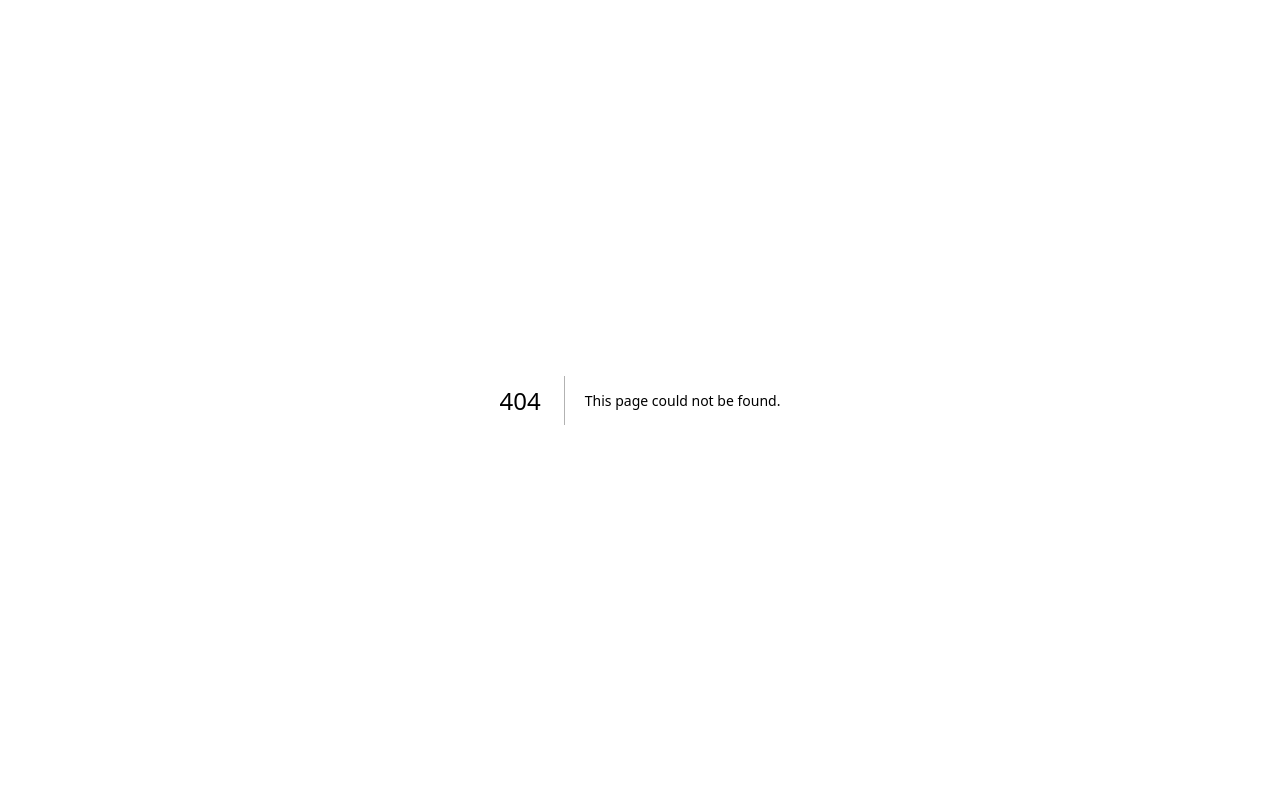
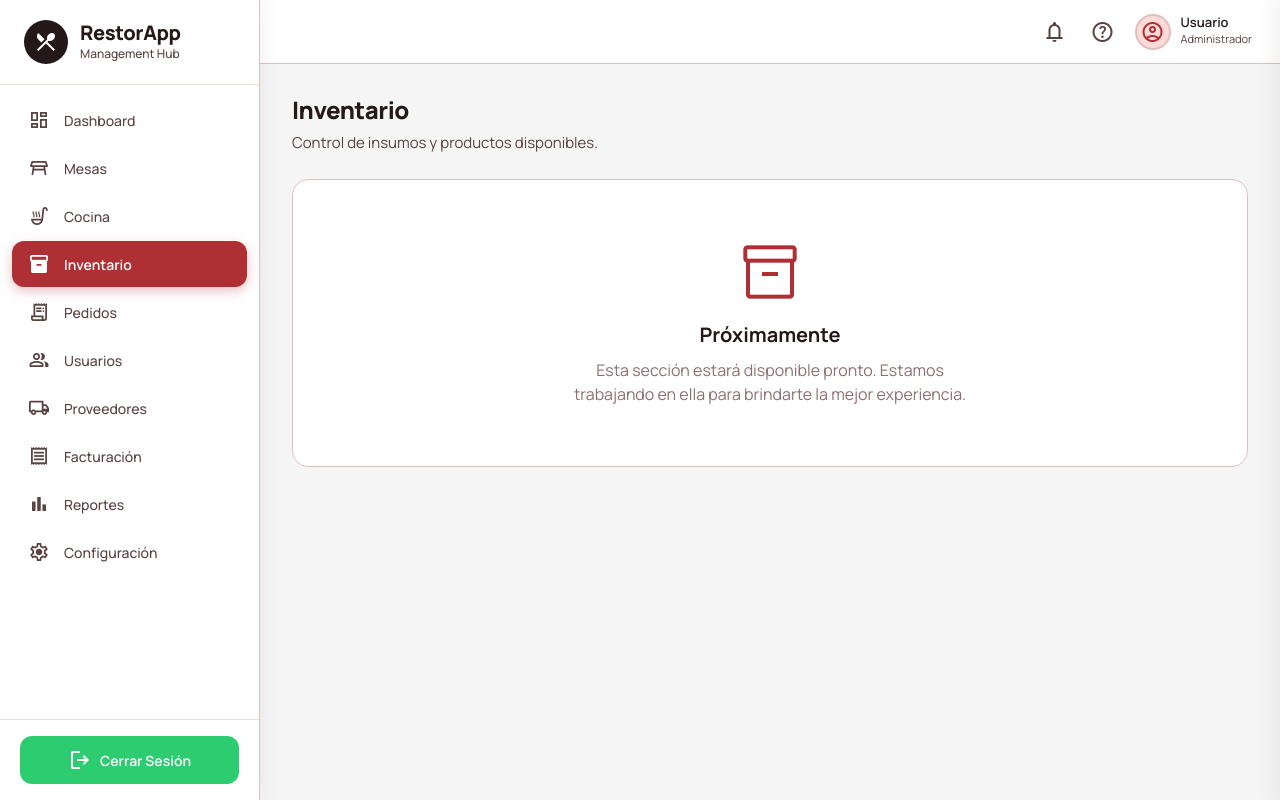
Before and after one commit to dsrojasal/RestorAppV1, a Next.js app: page /dashboard/inventario in a window 1280 px wide. Before the commit this address had no page. Built offline with nearby package versions, Linux system fonts and the light colour scheme.

Commit message:
feat: proximamente placeholder pages for remaining modules

```diff
--- /dev/null
+++ b/src/app/dashboard/configuracion/page.tsx
@@ -0,0 +1,17 @@
+'use client';
+
+export default function ConfiguracionPage() {
+  return (
+    <>
+      <div className="animate-in">
+        <h2 className="page-title">Configuración</h2>
+        <p className="page-subtitle">Ajustes del sistema y preferencias.</p>
+      </div>
+      <div className="card-data animate-in animate-in-delay-1" style={{ textAlign: 'center', padding: '60px 24px' }}>
+        <span className="material-symbols-outlined" style={{ fontSize: 64, color: 'var(--primary)', marginBottom: 16 }}>settings</span>
+        <h3 style={{ fontSize: 20, fontWeight: 700, color: 'var(--text)', marginBottom: 8 }}>Próximamente</h3>
+        <p style={{ color: 'var(--text-muted)', maxWidth: 400, margin: '0 auto' }}>Esta sección estará disponible pronto. Estamos trabajando en ella para brindarte la mejor experiencia.</p>
+      </div>
+    </>
+  );
+}
--- /dev/null
+++ b/src/app/dashboard/facturacion/page.tsx
@@ -0,0 +1,17 @@
+'use client';
+
+export default function FacturacionPage() {
+  return (
+    <>
+      <div className="animate-in">
+        <h2 className="page-title">Facturación</h2>
+        <p className="page-subtitle">Administración de facturas y pagos.</p>
+      </div>
+      <div className="card-data animate-in animate-in-delay-1" style={{ textAlign: 'center', padding: '60px 24px' }}>
+        <span className="material-symbols-outlined" style={{ fontSize: 64, color: 'var(--primary)', marginBottom: 16 }}>receipt</span>
+        <h3 style={{ fontSize: 20, fontWeight: 700, color: 'var(--text)', marginBottom: 8 }}>Próximamente</h3>
+        <p style={{ color: 'var(--text-muted)', maxWidth: 400, margin: '0 auto' }}>Esta sección estará disponible pronto. Estamos trabajando en ella para brindarte la mejor experiencia.</p>
+      </div>
+    </>
+  );
+}
--- /dev/null
+++ b/src/app/dashboard/inventario/page.tsx
@@ -0,0 +1,17 @@
+'use client';
+
+export default function InventarioPage() {
+  return (
+    <>
+      <div className="animate-in">
+        <h2 className="page-title">Inventario</h2>
+        <p className="page-subtitle">Control de insumos y productos disponibles.</p>
+      </div>
+      <div className="card-data animate-in animate-in-delay-1" style={{ textAlign: 'center', padding: '60px 24px' }}>
+        <span className="material-symbols-outlined" style={{ fontSize: 64, color: 'var(--primary)', marginBottom: 16 }}>inventory_2</span>
+        <h3 style={{ fontSize: 20, fontWeight: 700, color: 'var(--text)', marginBottom: 8 }}>Próximamente</h3>
+        <p style={{ color: 'var(--text-muted)', maxWidth: 400, margin: '0 auto' }}>Esta sección estará disponible pronto. Estamos trabajando en ella para brindarte la mejor experiencia.</p>
+      </div>
+    </>
+  );
+}
--- /dev/null
+++ b/src/app/dashboard/pedidos/page.tsx
@@ -0,0 +1,17 @@
+'use client';
+
+export default function PedidosPage() {
+  return (
+    <>
+      <div className="animate-in">
+        <h2 className="page-title">Pedidos</h2>
+        <p className="page-subtitle">Gestión de pedidos de mesas y domicilios.</p>
+      </div>
+      <div className="card-data animate-in animate-in-delay-1" style={{ textAlign: 'center', padding: '60px 24px' }}>
+        <span className="material-symbols-outlined" style={{ fontSize: 64, color: 'var(--primary)', marginBottom: 16 }}>receipt_long</span>
+        <h3 style={{ fontSize: 20, fontWeight: 700, color: 'var(--text)', marginBottom: 8 }}>Próximamente</h3>
+        <p style={{ color: 'var(--text-muted)', maxWidth: 400, margin: '0 auto' }}>Esta sección estará disponible pronto. Estamos trabajando en ella para brindarte la mejor experiencia.</p>
+      </div>
+    </>
+  );
+}
--- /dev/null
+++ b/src/app/dashboard/proveedores/page.tsx
@@ -0,0 +1,17 @@
+'use client';
+
+export default function ProveedoresPage() {
+  return (
+    <>
+      <div className="animate-in">
+        <h2 className="page-title">Proveedores</h2>
+        <p className="page-subtitle">Gestión de proveedores y órdenes de compra.</p>
+      </div>
+      <div className="card-data animate-in animate-in-delay-1" style={{ textAlign: 'center', padding: '60px 24px' }}>
+        <span className="material-symbols-outlined" style={{ fontSize: 64, color: 'var(--primary)', marginBottom: 16 }}>local_shipping</span>
+        <h3 style={{ fontSize: 20, fontWeight: 700, color: 'var(--text)', marginBottom: 8 }}>Próximamente</h3>
+        <p style={{ color: 'var(--text-muted)', maxWidth: 400, margin: '0 auto' }}>Esta sección estará disponible pronto. Estamos trabajando en ella para brindarte la mejor experiencia.</p>
+      </div>
+    </>
+  );
+}
```
